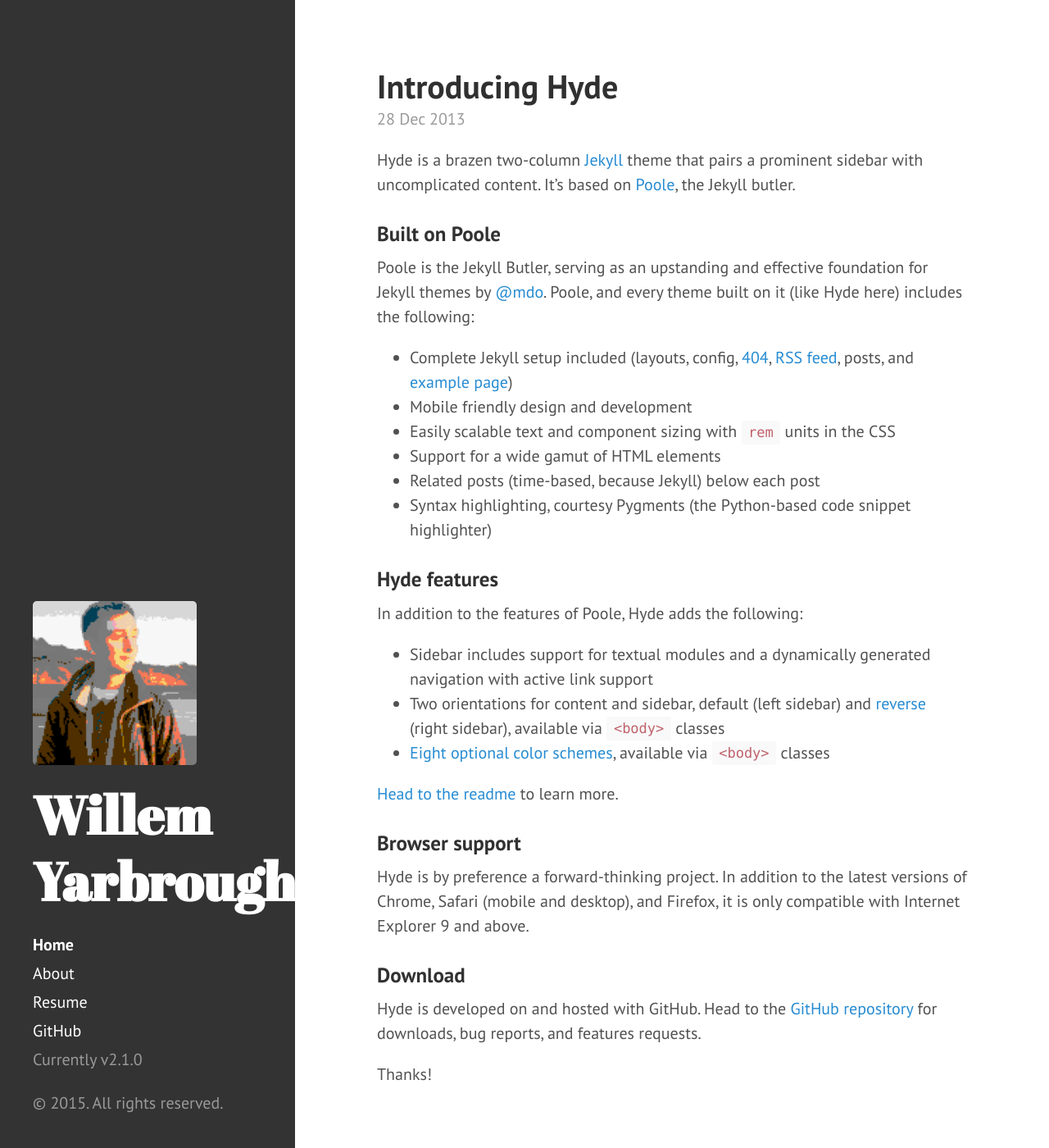
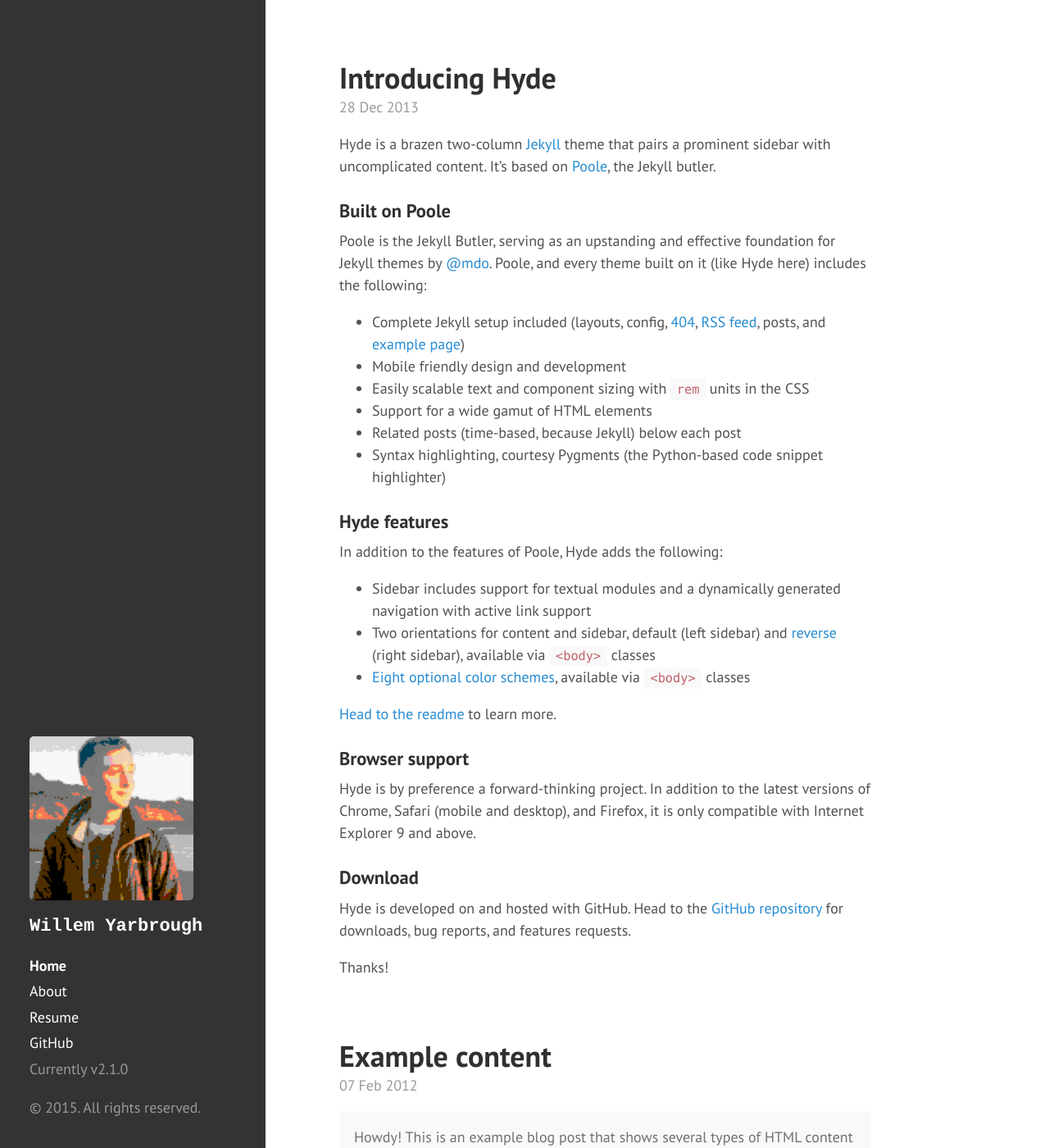
Before and after one commit to yarbroughw/yarbroughw.github.io, a Jekyll site: the page built from index.html, in a window 1280 px wide and 1400 px high. Shown: the whole window at 82% size. Built offline with Jekyll 4.4.1, drawn with Linux system fonts in a browser that asks for light colours; Markdown is read by kramdown in place of the engine named in the settings; the list of posts is cut into pages by our own code.

Commit message:
changed fonts and font sizes in css

```diff
--- a/public/css/hyde.css
+++ b/public/css/hyde.css
@@ -36,12 +36,12 @@ html {
 }
 @media (min-width: 48em) {
   html {
-    font-size: 16px;
+    font-size: 14px;
   }
 }
 @media (min-width: 58em) {
   html {
-    font-size: 20px;
+    font-size: 18px;
   }
 }
 
@@ -79,8 +79,8 @@ html {
 .sidebar-about h1 {
   color: #fff;
   margin-top: 0;
-  font-family: "Abril Fatface", serif;
-  font-size: 3.25rem;
+  font-family: Courier, serif;
+  font-size: 22px;
 }
 
 /* Sidebar nav */
```
